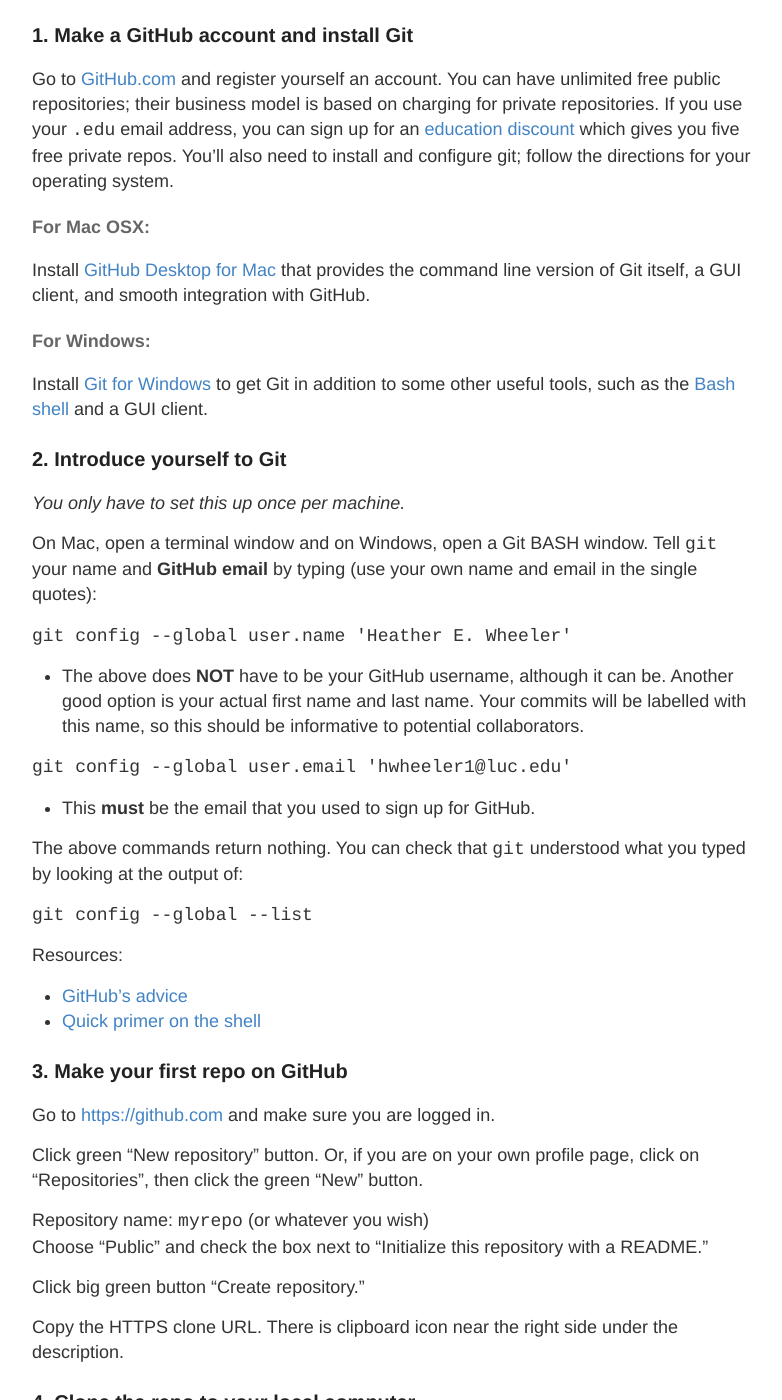
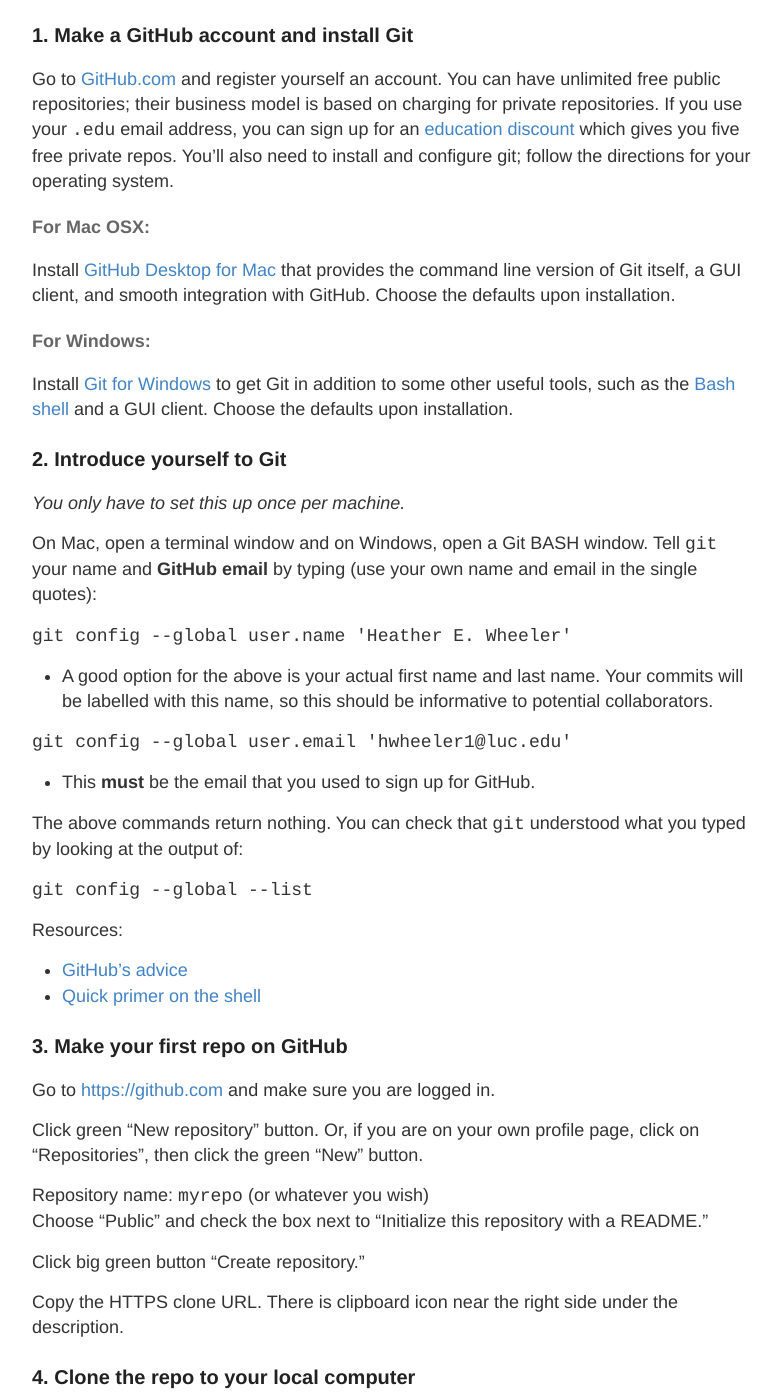
Before and after one commit to hwheeler01/CompBio, a Jekyll site: the page built from github.md, in a window 1280 px wide and 1400 px high, scrolled down 644 px. Shown: the whole window, without its empty margins (248-1030 px from the left). Built offline with Jekyll 4.4.1, drawn with Linux system fonts in a browser that asks for light colours; some of the changed text lies outside the part shown.

Commit message:
update github text, marty's pull request screen shots

````diff
--- a/github.md
+++ b/github.md
@@ -15,10 +15,10 @@
 Go to <a href="https://github.com/">GitHub.com</a> and register yourself an account. You can have unlimited free public repositories; their business model is based on charging for private repositories. If you use your `.edu` email address, you can sign up for an <a href="https://education.github.com/discount_requests/new">education discount</a> which gives you five free private repos. You'll also need to install and configure git; follow the directions for your operating system.
 
 #### For Mac OSX:
-Install <a href="https://desktop.github.com/">GitHub Desktop for Mac</a> that provides the command line version of Git itself, a GUI client, and smooth integration with GitHub.
+Install <a href="https://desktop.github.com/">GitHub Desktop for Mac</a> that provides the command line version of Git itself, a GUI client, and smooth integration with GitHub. Choose the defaults upon installation.
 
 #### For Windows:
-Install <a href="https://git-for-windows.github.io/">Git for Windows</a> to get Git in addition to some other useful tools, such as the <a href="http://stat545-ubc.github.io/git09_shell.html">Bash shell</a> and a GUI client.
+Install <a href="https://git-for-windows.github.io/">Git for Windows</a> to get Git in addition to some other useful tools, such as the <a href="http://stat545-ubc.github.io/git09_shell.html">Bash shell</a> and a GUI client. Choose the defaults upon installation.
 
 ### 2. Introduce yourself to Git
 *You only have to set this up once per machine.*
@@ -27,7 +27,7 @@
 
 `git config --global user.name 'Heather E. Wheeler'`
 
-- The above does __NOT__ have to be your GitHub username, although it can be. Another good option is your actual first name and last name. Your commits will be labelled with this name, so this should be informative to potential collaborators.
+- A good option for the above is your actual first name and last name. Your commits will be labelled with this name, so this should be informative to potential collaborators.
 
 `git config --global user.email 'hwheeler1@luc.edu'`
 
@@ -279,7 +279,7 @@
 ```bash
 #move up one directory from your myrepo
 cd ..
-#clone your GitHub repo to your local machine
+#clone YOUR GitHub repo to your local machine
 git clone https://github.com/YOUR-USERNAME/DrW_myrepo.git
 cd DrW_myrepo
 #specify Dr. Wheeler's repo is upstream of your copy
````
Also changed, not shown: other parts of github.md (+4 -4 lines), images/martypullrequest1.png (added), images/martypullrequest2.png (added), images/martypullrequest3.png (added).
